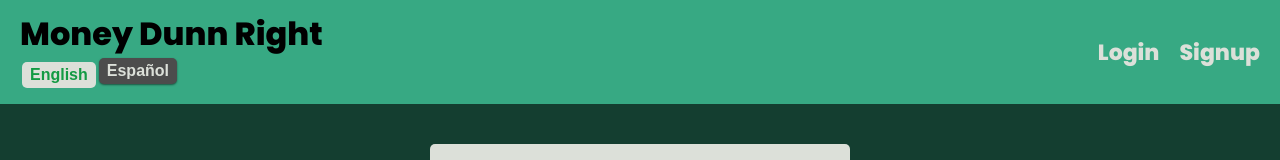
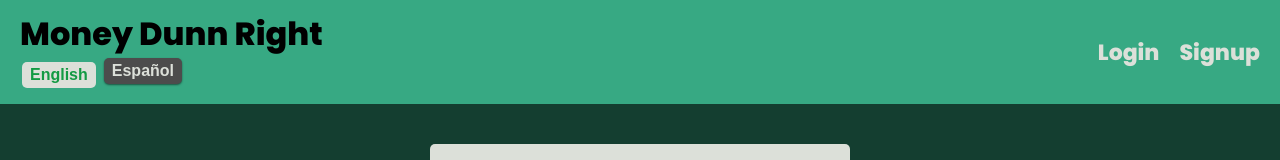
Before and after one commit to knightmac19/Money-Dunn-Right, a React (Create React App) app in the folder frontend/: page /login in a window 1280 px wide. Shown: the top 160 px of the page. Built offline with nearby package versions, Linux system fonts and the light colour scheme.

Commit message:
demo branch change

```diff
--- a/frontend/src/index.css
+++ b/frontend/src/index.css
@@ -87,7 +87,7 @@ header a {
   margin-bottom: 10px;
   display: flex;
   justify-content: flex-start;
-  gap: 5px;
+  gap: 10px;
 }
 .lang-container button {
   position: relative;
```
